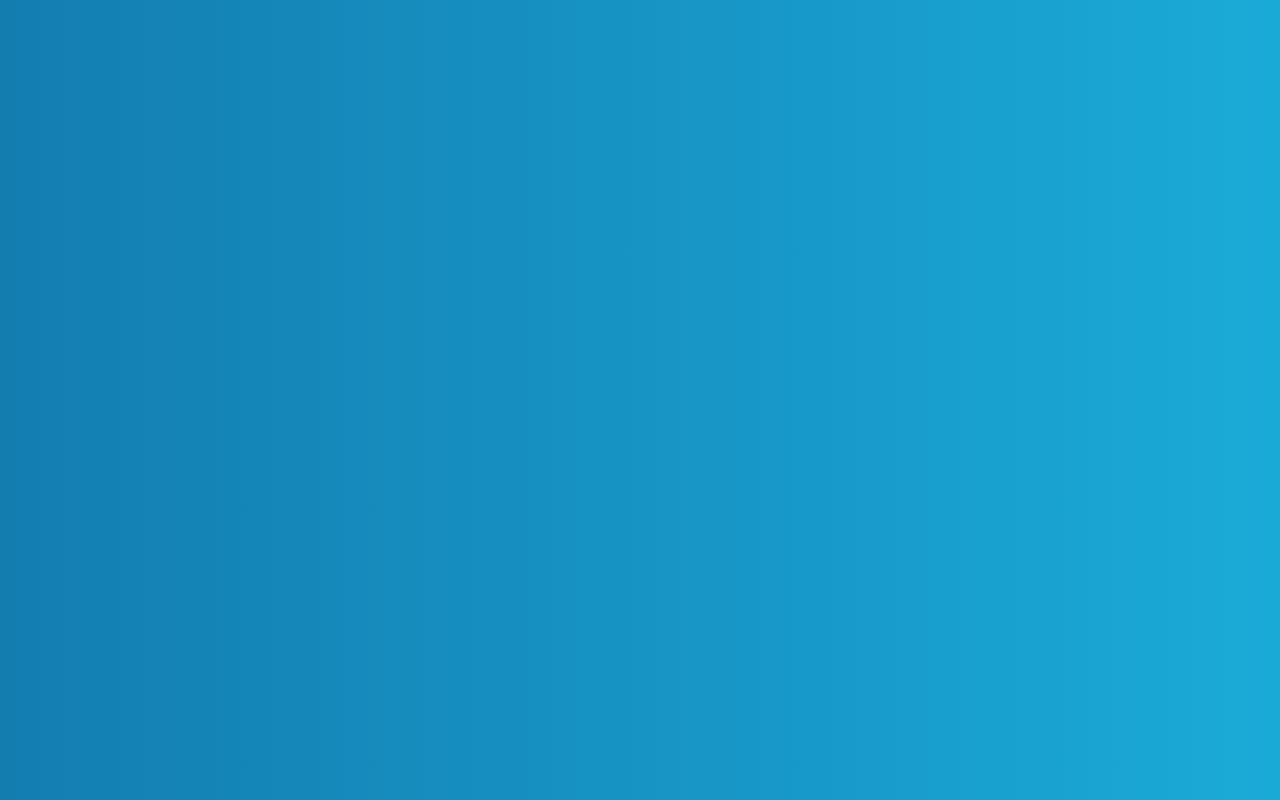
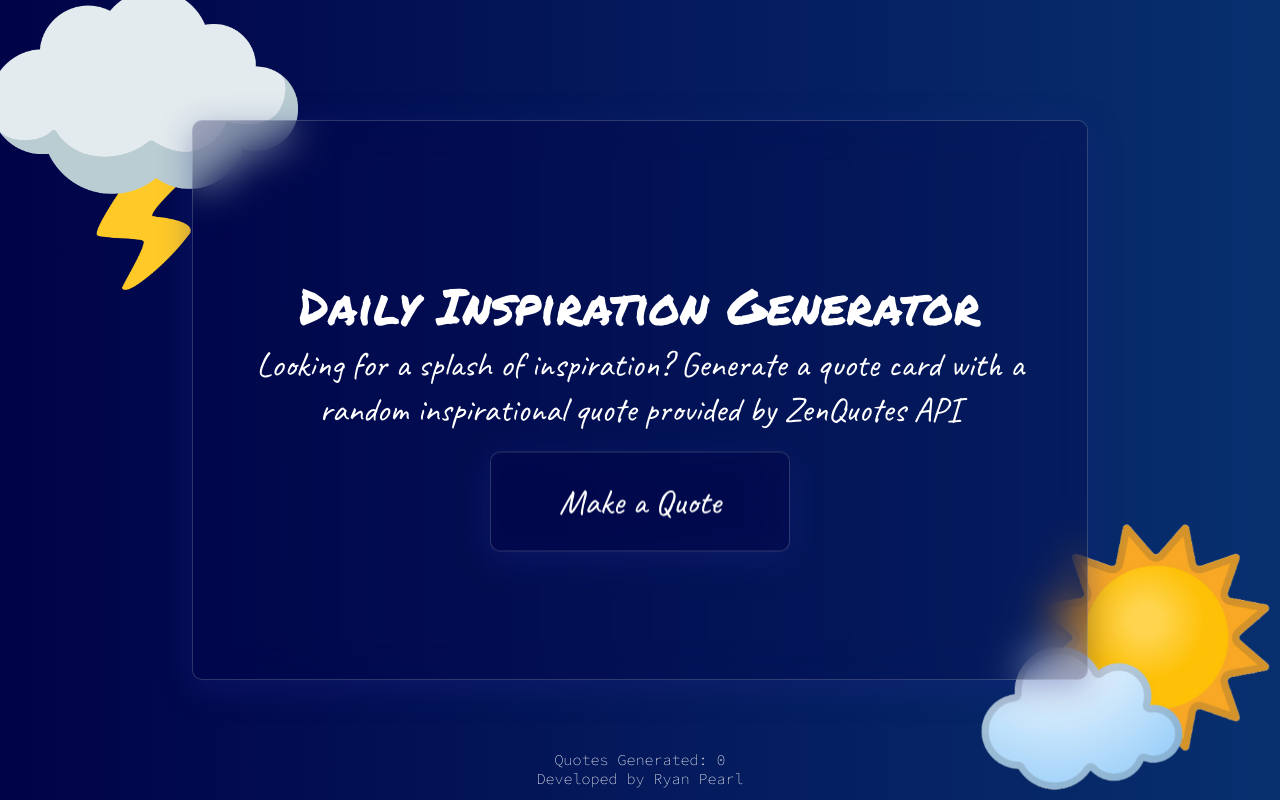
Before and after one commit to ryanpearl48/inspirational-quote-generator, a Next.js app: page / in a window 1280 px wide. Built offline with nearby package versions, Linux system fonts and the light colour scheme.

Commit message:
Added more css, components

```diff
--- a/app/page.tsx
+++ b/app/page.tsx
@@ -1,11 +1,74 @@
+"use client"
+import Head from "next/head"
+import Image from "next/image"
+import { useState } from "react"
 
-import { GradientBackgroundCon } from "@/components/QuoteGenerator/QuoteGeneratorElements"
+// Components
+import { BackgroundImage1, BackgroundImage2, FooterLink, FootCon, GradientBackgroundCon, QuoteGeneratorCon, QuoteGeneratorInnerCon, QuoteGeneratorTitle, QuoteGeneratorSubTitle, GenerateQuoteButton, GenerateQuoteButtonText } from "@/components/QuoteGenerator/QuoteGeneratorElements"
 
+// Assets
+import Cloud1 from '@/assets/cloud.png'
+import Cloud2 from '../assets/Sun-And-Cloud-PNG-Picture.png'
 
 export default function Page() {
+
+  const [numberOfQuotes, setNumberOfQuotes] = useState<Number | null>(0)
+
   return (
     <div>
       <GradientBackgroundCon>
+        {/* Quote Generator Modal */}
+        {/* <QuoteGeneratorModal /> */}
+
+        {/* Quote Generator */}
+        <QuoteGeneratorCon>
+          <QuoteGeneratorInnerCon>
+            <QuoteGeneratorTitle>
+              Daily Inspiration Generator
+            </QuoteGeneratorTitle>
+            <QuoteGeneratorSubTitle>
+              Looking for a splash of inspiration? Generate a quote card with a random inspirational quote provided by <FooterLink href="https://zenquotes.io/" target="_blank" rel="noopener noreferrer">
+                ZenQuotes API
+              </FooterLink>
+            </QuoteGeneratorSubTitle>
+            <GenerateQuoteButton>
+              <GenerateQuoteButtonText onClick={null}>
+                Make a Quote
+              </GenerateQuoteButtonText>
+            </GenerateQuoteButton>
+          </QuoteGeneratorInnerCon>
+        </QuoteGeneratorCon>
+
+
+
+        {/* BG Images */}
+        <BackgroundImage1
+        src={Cloud1}
+        height="300"
+        alt="Cloudy background"
+        priority
+        />
+
+        <BackgroundImage2
+        src={Cloud2}
+        height="300"
+        alt="Cloudy background"
+        priority
+        />
+
+
+
+        {/* Footer */}
+        <FootCon>
+          <>
+            Quotes Generated: {numberOfQuotes}
+            <br/>
+            Developed by <FooterLink target="_blank" rel="noopener noreferrer" href="https://www.github.com/ryanpearl48">
+              Ryan Pearl
+            </FooterLink>
+          </>
+        </FootCon>
+
       </GradientBackgroundCon>
     </div>
   )
--- a/components/QuoteGenerator/QuoteGeneratorElements.tsx
+++ b/components/QuoteGenerator/QuoteGeneratorElements.tsx
@@ -1,4 +1,4 @@
-"use client";
+
 
 import styled from "styled-components";
 import Link from "next/link"
@@ -22,3 +22,130 @@ export const GradientBackgroundCon = styled.div`
     }
   }
 `;
+
+export const BackgroundImage1 = styled(Image)`
+  position: relative;
+  z-index: 1;
+  margin-left: -10px;
+  margin-top: -10px;
+`;
+
+export const BackgroundImage2 = styled(Image)`
+  position: fixed;
+  z-index: 1;
+  right: 0px;
+  bottom: -10px;
+`;
+
+export const FootCon = styled.div`
+  width: 100vw;
+  height: 50px;
+  text-align: center;
+  font-family: "Source COde Pro", monospace;
+  font-size: 15px;
+  position: absolute;
+  bottom: 0;
+  color: white;
+  z-index: 999999;
+`;
+
+
+export const FooterLink = styled(Link)`
+  color: white;
+  text-decoration: none;
+
+`;
+
+export const QuoteGeneratorCon = styled.div`
+  min-height: 350px;
+  min-width: 350px;
+  height: 70vh;
+  width: 70vw;
+  border: 2px solid #ffffff22;
+  border-radius: 15px;
+  top: 50%;
+  left: 50%;
+  transform: translate(-50%, -50%);
+  position: absolute;
+  z-index: 2;
+
+  background: rgba( 0, 0, 70, 0.3);
+  box-shadow: 0 8px 32px 0 rgba( 31, 38, 135, 0.37);
+  backdrop-filter: blur( 20px );
+  -webkit-backdrop-filter: blur( 20px );
+  border-radius: 10px;
+  border: 1px solid rgba( 255, 255, 255, 0.18);
+`;
+
+export const QuoteGeneratorInnerCon = styled.div`
+  top: 50%;
+  left: 50%;
+  transform: translate(-50%, -50%);
+  position: absolute;
+  width: 100%;
+`;
+
+export const QuoteGeneratorTitle = styled.div`
+  font-family: 'Permanent MArker', cursive;
+  font-size: 50px;
+  text-align: center;
+  color: white;
+  padding: 0px 20px 0px 20px;
+  position: relative;
+  @media only screen and (max-width: 600px) {
+    font-size: 30px;
+  }
+`;
+
+export const QuoteGeneratorSubTitle = styled.div`
+  color: white;
+  font-family: 'Caveat', cursive;
+  font-size: 35px;
+  position: relative;
+  width: 100%;
+  text-align: center;
+  padding: 0px 20px 0px 20px;
+  @media only screen and (max-width: 600px){
+    font-size: 25px;
+  }
+`;
+
+export const GenerateQuoteButton = styled.div`
+  height: 100px;
+  width: 300px;
+  border: 2px solid darkgrey;
+  border-radius: 20px;
+
+  margin-top: 20px;
+  position: relative;
+  transition: 0ms.2s all ease-in-out;
+  cursor: pointer;
+  top: 20px;
+  margin: auto;
+  transform-origin: center;
+
+  background: rgba( 0, 0, 70, 0.3 );
+  box-shadow: 0 8px 32px 0 rgba( 31, 38, 135, 0.37 );
+  backdrop-filter: blur( 20px );
+  -webkit-backdrop-filter: blur( 20px );
+  border-radius: 10px;
+  border: 1px solid rgba( 255, 255, 255, 0.18 );
+  &:hover {
+    filter: brightness(3);
+    transition: 0.2s all ease-in-out;
+    transform: scale(1.1);
+    transform-origin: center;
+  }
+`;
+
+export const GenerateQuoteButtonText = styled.div`
+  color: white;
+  font-family: 'Caveat', cursive;
+  font-size: 35px;
+  left: 50%;
+  top: 50%;
+  transform: translate(-50%, -50%);
+  position: absolute;
+  width: 100%;
+  text-align: center;
+`;
--- a/package.json
+++ b/package.json
@@ -9,6 +9,9 @@
     "lint": "next lint"
   },
   "dependencies": {
+    "@emotion/react": "^11.11.0",
+    "@emotion/styled": "^11.11.0",
+    "@mui/material": "^5.13.2",
     "@types/node": "20.2.3",
     "@types/react": "18.2.6",
     "@types/react-dom": "18.2.4",
@@ -18,10 +21,11 @@
     "next": "13.4.3",
     "react": "18.2.0",
     "react-dom": "18.2.0",
-    "styled-components": "^5.3.3",
+    "styled-components": "^5.3.6",
     "typescript": "5.0.4"
   },
   "devDependencies": {
+    "@next/bundle-analyzer": "^13.4.3",
     "@types/styled-components": "^5.1.26",
     "babel-plugin-styled-components": "^2.1.3"
   }
```
Also changed, not shown: assets/Sun-And-Cloud-PNG-Picture.png (added), assets/cloud.png (added).
